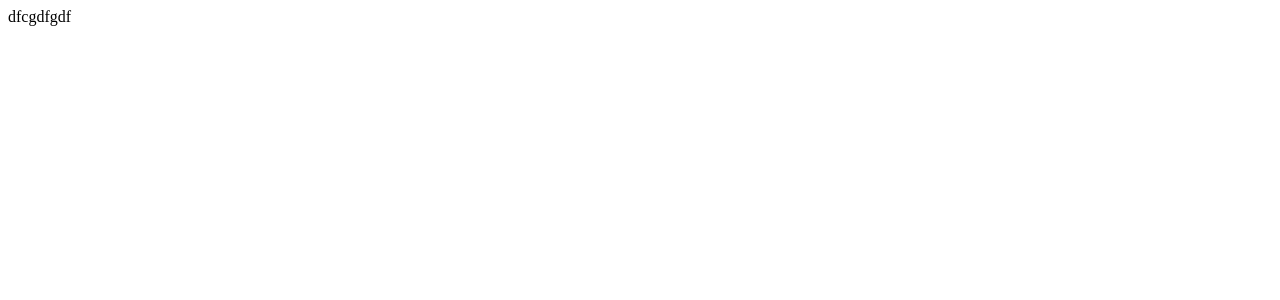
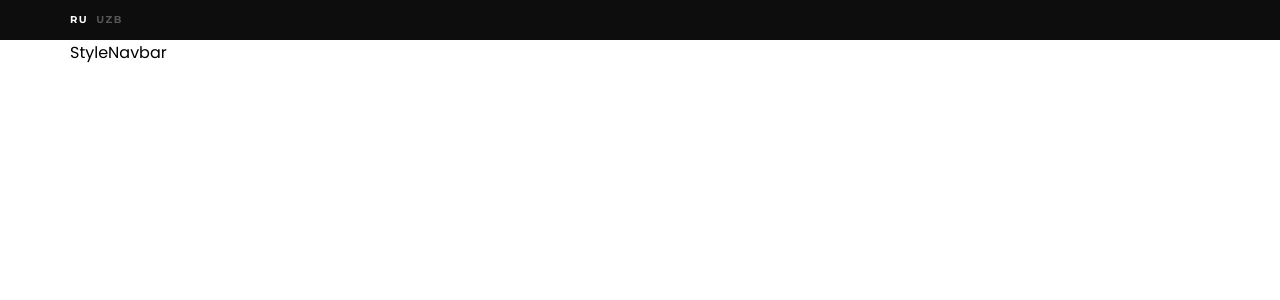
Before and after one commit to TOXA-DEV-R/imperator-react, a React (Create React App) app: page / in a window 1280 px wide. Shown: the top 300 px of the page. Built offline with nearby package versions, Linux system fonts and the light colour scheme; the HTML template or start-up script is replaced by a standard one.

Commit message:
I started the navbar  of a header

```diff
--- a/src/App.js
+++ b/src/App.js
@@ -1,7 +1,14 @@
 import React from "react";
+import Home from "./containers/home/Home";
+import { BasicDiv } from "./styles/global";
+import "./styles/styles.scss";
 
 const App = () => {
-  return <div>dfcgdfgdf</div>;
+  return (
+    <BasicDiv>
+      <Home />
+    </BasicDiv>
+  );
 };
 
 export default App;
--- /dev/null
+++ b/src/components/header/Header.js
@@ -0,0 +1,16 @@
+import React from "react";
+import Language from "./Language";
+import Navbar from "./Navbar";
+
+const Header = () => {
+  return (
+    <header>
+      <Language />
+      <div className="container">
+        <Navbar />
+      </div>
+    </header>
+  );
+};
+
+export default Header;
--- /dev/null
+++ b/src/components/header/Language.js
@@ -0,0 +1,17 @@
+import React from "react";
+import { StyleLanguage } from "../../styles/components/StyleLanguage";
+
+const Language = () => {
+  return (
+    <StyleLanguage className="language">
+      <div className="container">
+        <div className="language__btns row">
+          <span className="language__btn active">RU</span>
+          <span className="language__btn">UZB</span>
+        </div>
+      </div>
+    </StyleLanguage>
+  );
+};
+
+export default Language;
--- /dev/null
+++ b/src/components/header/Navbar.js
@@ -0,0 +1,8 @@
+import React from "react";
+import { StyleNavbar } from "../../styles/components/StyleNavbar";
+
+const Navbar = () => {
+  return <StyleNavbar>StyleNavbar</StyleNavbar>;
+};
+
+export default Navbar;
--- /dev/null
+++ b/src/containers/home/Home.js
@@ -0,0 +1,12 @@
+import React from "react";
+import Header from "../../components/header/Header";
+
+const Home = () => {
+  return (
+    <React.Fragment>
+      <Header />
+    </React.Fragment>
+  );
+};
+
+export default Home;
--- /dev/null
+++ b/src/styles/components/StyleLanguage.js
@@ -0,0 +1,24 @@
+import styled from "styled-components";
+
+export const StyleLanguage = styled.div`
+  background-color: #0d0d0d;
+  .language {
+    &__btns {
+      padding: 13px 0;
+    }
+    &__btn {
+      font-weight: bold;
+      font-size: 10px;
+      line-height: 14px;
+      letter-spacing: 1.5px;
+      color: rgba(255, 255, 255, 0.3);
+      cursor: pointer;
+      &:first-of-type {
+        margin-right: 8px;
+      }
+      &.active {
+        color: #fff;
+      }
+    }
+  }
+`;
--- /dev/null
+++ b/src/styles/components/StyleNavbar.js
@@ -0,0 +1,6 @@
+import styled from "styled-components";
+
+export const StyleNavbar = styled.nav`
+  background: #fff;
+  font-family: "Poppins", sans-serif;
+`;
--- a/src/styles/global.js
+++ b/src/styles/global.js
@@ -0,0 +1,122 @@
+import styled from "styled-components";
+
+export const BasicDiv = styled.div`
+  .row {
+    display: flex;
+    flex-wrap: wrap;
+  }
+
+  .container {
+    max-width: 1150px;
+    width: 100%;
+    margin-left: auto;
+    margin-right: auto;
+  }
+
+  @media screen and (max-width: 576px) {
+    .container {
+      max-width: 100%;
+      width: unset !important;
+    }
+  }
+
+  @media screen and (min-width: 576px) {
+    .container {
+      max-width: 540px;
+    }
+    @for $i from 1 through 12 {
+      .col-sm-#{$i} {
+        width: #{100% / 12 * $i};
+      }
+    }
+  }
+
+  @media screen and (min-width: 768px) {
+    .container {
+      max-width: 720px;
+    }
+    @for $i from 1 through 12 {
+      .col-md-#{$i} {
+        width: #{100% / 12 * $i};
+      }
+    }
+  }
+
+  @media screen and (min-width: 992px) {
+    .container {
+      max-width: 960px;
+    }
+    @for $i from 1 through 12 {
+      .col-lg-#{$i} {
+        width: #{100% / 12 * $i};
+      }
+    }
+    .align-md-unset {
+      align-items: unset;
+    }
+  }
+
+  @media screen and (min-width: 1200px) {
+    .container {
+      max-width: 1140px;
+    }
+    @for $i from 1 through 12 {
+      .col-xl-#{$i} {
+        width: #{100% / 12 * $i};
+      }
+    }
+  }
+
+  .col-auto {
+    flex: 0 0 auto;
+    width: auto;
+    max-width: 100%;
+    position: relative;
+  }
+
+  @for $i from 1 through 12 {
+    .col-#{$i} {
+      width: #{100% / 12 * $i};
+    }
+  }
+
+  .justify-center {
+    justify-content: center;
+  }
+
+  .justify-between {
+    justify-content: space-between;
+  }
+
+  .justify-around {
+    justify-content: space-around;
+  }
+
+  .justify-unset {
+    justify-content: unset;
+  }
+
+  .align-center {
+    align-items: center;
+  }
+
+  .align-unset {
+    align-items: unset;
+  }
+
+  .flex-column {
+    flex-direction: column;
+  }
+
+  .flex-unset {
+    flex-direction: unset;
+  }
+
+  .display-none {
+    display: none;
+  }
+
+  .display-flex {
+    display: flex;
+  }
+`;
--- /dev/null
+++ b/src/styles/styles.scss
@@ -0,0 +1,19 @@
+@import url("https://fonts.googleapis.com/css2?family=Montserrat:wght@300;400;500;600;700;800;900&display=swap");
+@import url('https://fonts.googleapis.com/css2?family=Poppins:wght@300;400;500;600;700;800&display=swap');
+
+* {
+  padding: 0;
+  margin: 0;
+  box-sizing: border-box;
+}
+
+h1,
+h2,
+h3,
+h4,
+h5,
+h6,
+p,
+span {
+  font-family: "Montserrat", sans-serif;
+}
```
